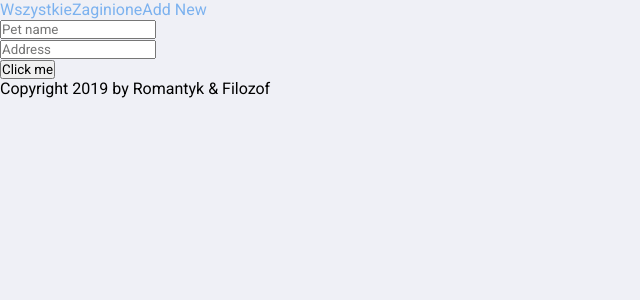
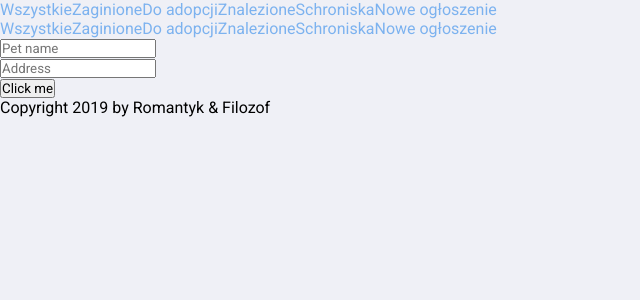
Before and after one commit to bobobob22/shelter-react-node, a React app in the folder frontend/: page /add-new in a window 1280 px wide. Shown: the top 300 px of the page, without its empty margins (0-640 px from the left). Built offline with nearby package versions, Linux system fonts and the light colour scheme.

Commit message:
- reorganize routing components, - reorganized variables in scss

```diff
--- a/frontend/src/components/UI/Button/Button.scss
+++ b/frontend/src/components/UI/Button/Button.scss
@@ -1,3 +1,5 @@
+@import '../../../styles/variables';
+
 .button {
   box-shadow: none;
   border: none;
@@ -8,10 +10,14 @@
   font-weight: bold;
   text-align: right;
   cursor: pointer;
+  outline: 0;
+  transition: all .5s ease-in-out;
+  border-radius: 5px;
+  text-transform: uppercase;
 }
 
 .submit-btn {
-  background-color: blue;
+  background-color: $mainColor;
 }
 
 .button:disabled {
--- a/frontend/src/containers/Footer/Footer.scss
+++ b/frontend/src/containers/Footer/Footer.scss
@@ -5,6 +5,6 @@
   background-color: $mainColor;
   & .copyrights {
     text-align: center;
-    color: $white;
+    color: $normalWhite;
   }
 }
--- a/frontend/src/containers/Layout/Layout.js
+++ b/frontend/src/containers/Layout/Layout.js
@@ -1,12 +1,7 @@
 import React, {Component} from 'react';
-import Navigation from '../../containers/Navigation/Navigation'
-import {Route, Switch} from "react-router-dom";
-import Lost from "../Lost/Lost";
-import AddNewPet from "../AddNewPet/AddNewPet";
-import Home from "../Home/Home";
+import Navigation from '../../containers/Navigation/Navigation';
+import Main from '../Main/Main';
 import Footer from '../Footer/Footer'
-import Page404 from '../Page404/Page404'
-import styles from './Layout.scss';
 
 class Layout extends Component {
     render() {
@@ -15,14 +10,7 @@ class Layout extends Component {
                 <header>
                     <Navigation/>
                 </header>
-                <main className={styles.Layout}>
-                    <Switch>
-                        <Route path="/" exact component={Home}/>
-                        <Route path="/lost" component={Lost}/>
-                        <Route path="/add-new" component={AddNewPet}/>
-                        <Route component={Page404}/>
-                    </Switch>
-                </main>
+                <Main/>
                 <Footer/>
             </>
         );
--- a/frontend/src/containers/Layout/Layout.scss
+++ b/frontend/src/containers/Layout/Layout.scss
@@ -0,0 +1,3 @@
+.Layout {
+
+}
--- /dev/null
+++ b/frontend/src/containers/Main/Main.js
@@ -0,0 +1,10 @@
+import React from 'react';
+import MainItem from './MainItem/MainItem';
+
+const main = () => (
+    <main>
+        <MainItem/>
+    </main>
+);
+
+export default main;
--- /dev/null
+++ b/frontend/src/containers/Main/MainItem/MainItem.js
@@ -0,0 +1,17 @@
+import React from 'react';
+import {Route, Switch} from "react-router-dom";
+import Home from "../../Home/Home";
+import Lost from "../../Lost/Lost";
+import AddNewPet from "../../AddNewPet/AddNewPet";
+import Page404 from "../../Page404/Page404";
+
+const mainItem = () => (
+    <Switch>
+        <Route path="/" exact component={Home}/>
+        <Route path="/lost" component={Lost}/>
+        <Route path="/add-new" component={AddNewPet}/>
+        <Route component={Page404}/>
+    </Switch>
+);
+
+export default mainItem;
--- a/frontend/src/containers/Navigation/Navigation.js
+++ b/frontend/src/containers/Navigation/Navigation.js
@@ -1,16 +1,28 @@
 import React, {Component} from 'react';
-import classes from './Navigation.scss';
-import {NavLink} from 'react-router-dom'
+import styles from './Navigation.scss';
 import NavigationItem from './NavigationItem/NavigationItem'
 
 
 class Navigation extends Component {
     render() {
         return (
-            <div className={classes.Navigation}>
-                <NavigationItem link="/" name="Wszystkie"/>
-                <NavigationItem link="/lost" name="Zaginione"/>
-                <NavigationItem link="/add-new" name="Add New"/>
+            <div className={styles.Navigation}>
+                <div className={styles.navigation__left}>
+                    <NavigationItem link="/" name="Wszystkie"/>
+                    <NavigationItem link="/lost" name="Zaginione"/>
+                    <NavigationItem link="/lost" name="Do adopcji"/>
+                    <NavigationItem link="/lost" name="Znalezione"/>
+                    <NavigationItem link="/lost" name="Schroniska"/>
+                    <NavigationItem link="/add-new" name="Nowe ogłoszenie"/>
+                </div>
+                <div className={styles.Navigation__right}>
+                    <NavigationItem link="/" name="Wszystkie"/>
+                    <NavigationItem link="/lost" name="Zaginione"/>
+                    <NavigationItem link="/lost" name="Do adopcji"/>
+                    <NavigationItem link="/lost" name="Znalezione"/>
+                    <NavigationItem link="/lost" name="Schroniska"/>
+                    <NavigationItem link="/add-new" name="Nowe ogłoszenie"/>
+                </div>
             </div>
         );
     }
--- a/frontend/src/containers/Navigation/Navigation.scss
+++ b/frontend/src/containers/Navigation/Navigation.scss
@@ -3,4 +3,10 @@
 .Navigation {
   padding: 10px;
   background: $mainColor;
+  display: grid;
+  grid-template-columns: 50% 50%;
+
+  &__right {
+    justify-self: end;
+  }
 }
--- a/frontend/src/containers/Navigation/NavigationItem/NavigationItem.scss
+++ b/frontend/src/containers/Navigation/NavigationItem/NavigationItem.scss
@@ -2,5 +2,5 @@
 
 .navigation__item {
   margin: 20px;
-  color: $white;
+  color: $normalWhite;
 }
--- a/frontend/src/styles/_variables.scss
+++ b/frontend/src/styles/_variables.scss
@@ -2,5 +2,6 @@ $mainColor: #006AB0;
 $heartColor: #FF003A;
 $backgroundColor: #EFF0F6;
 $linkColor: #7CB2EF;
-$white: #FFF;
+$normalWhite: #FFF;
+$normalBlack: #000;
 $mainFont: 'Roboto', sans-serif;
```
